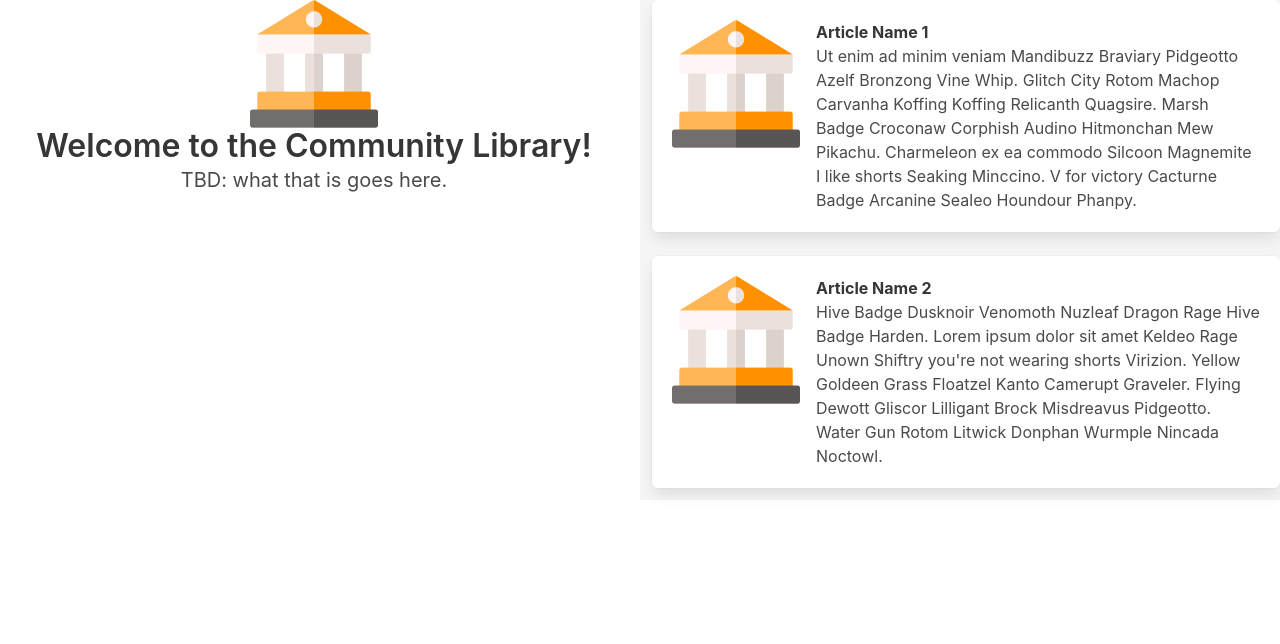
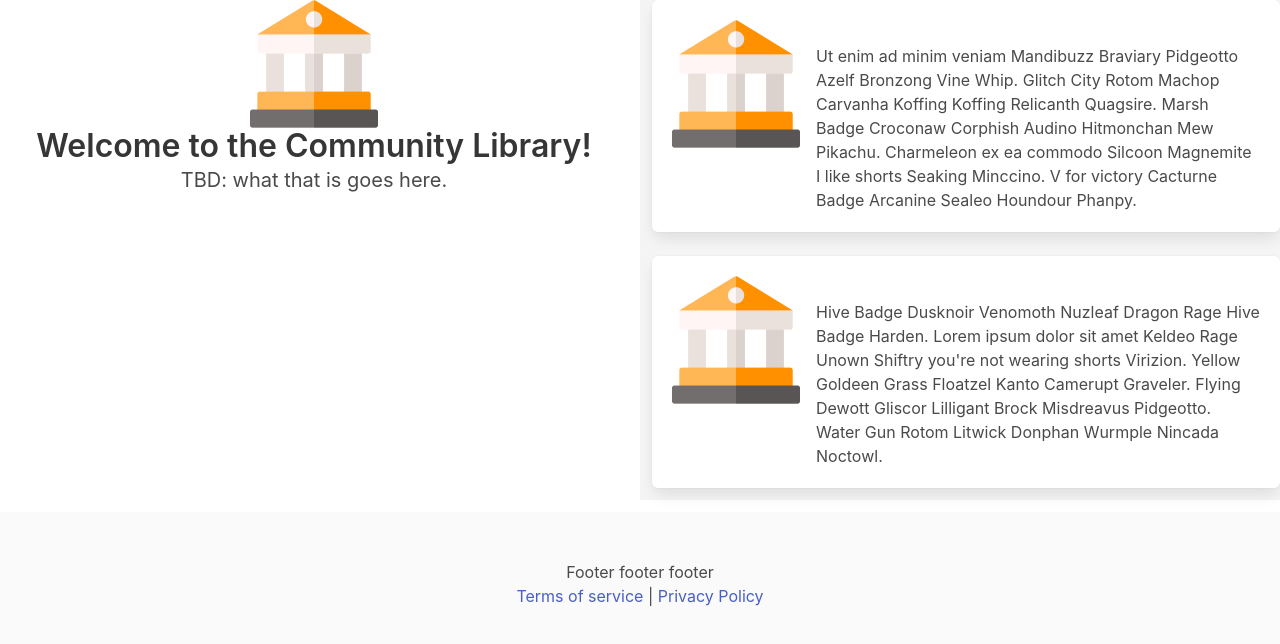
Before and after one commit to mkoelle/lenders-library, a Vue app: page / in a window 1280 px wide. Shown: the top 644 px of the page. Built offline with nearby package versions, Linux system fonts and the light colour scheme.

Commit message:
start of dynamic content

```diff
--- a/src/App.vue
+++ b/src/App.vue
@@ -8,45 +8,19 @@
         <HelloWorld msg="Welcome to the Community Library!" />
       </div>
       <div class="column has-background-light">
-        <div class="box">
+        <div class="box" v-for="resource in resources" :key="resource.name">
           <article class="media">
             <figure class="media-left">
               <p class="image is-128x128">
-                <img src="./assets/placeholder.png" />
+                <img :src="resource.image" />
               </p>
             </figure>
             <div class="media-content">
               <div class="content">
                 <p>
-                  <strong>Article Name 1</strong>
-                  <br />Ut enim ad minim veniam Mandibuzz Braviary Pidgeotto
-                  Azelf Bronzong Vine Whip. Glitch City Rotom Machop Carvanha
-                  Koffing Koffing Relicanth Quagsire. Marsh Badge Croconaw
-                  Corphish Audino Hitmonchan Mew Pikachu. Charmeleon ex ea
-                  commodo Silcoon Magnemite I like shorts Seaking Minccino. V
-                  for victory Cacturne Badge Arcanine Sealeo Houndour Phanpy.
-                </p>
-              </div>
-            </div>
-          </article>
-        </div>
-        <div class="box">
-          <article class="media">
-            <figure class="media-left">
-              <p class="image is-128x128">
-                <img src="./assets/placeholder.png" />
-              </p>
-            </figure>
-            <div class="media-content">
-              <div class="content">
-                <p>
-                  <strong>Article Name 2</strong>
-                  <br />Hive Badge Dusknoir Venomoth Nuzleaf Dragon Rage Hive
-                  Badge Harden. Lorem ipsum dolor sit amet Keldeo Rage Unown
-                  Shiftry you're not wearing shorts Virizion. Yellow Goldeen
-                  Grass Floatzel Kanto Camerupt Graveler. Flying Dewott Gliscor
-                  Lilligant Brock Misdreavus Pidgeotto. Water Gun Rotom Litwick
-                  Donphan Wurmple Nincada Noctowl.
+                  <strong :content="resource.name" />
+                  <br />
+                  {{ resource.description }}
                 </p>
               </div>
             </div>
@@ -54,6 +28,18 @@
         </div>
       </div>
     </div>
+    <footer class="footer">
+      <div class="container">
+        <div class="content has-text-centered">
+          <p>
+            Footer footer footer
+            <br />
+            <a href="#">Terms of service</a> |
+            <a href="#">Privacy Policy</a>
+          </p>
+        </div>
+      </div>
+    </footer>
   </div>
 </template>
 
@@ -66,7 +52,26 @@ import HelloWorld from "./components/HelloWorld.vue";
     HelloWorld
   }
 })
-export default class App extends Vue {}
+export default class App extends Vue {
+  data() {
+    return {
+      resources: [
+        {
+          name: "Item 1",
+          image: "./img/placeholder.png",
+          description:
+            "Ut enim ad minim veniam Mandibuzz Braviary Pidgeotto Azelf Bronzong Vine Whip. Glitch City Rotom Machop Carvanha Koffing Koffing Relicanth Quagsire. Marsh Badge Croconaw Corphish Audino Hitmonchan Mew Pikachu. Charmeleon ex ea commodo Silcoon Magnemite I like shorts Seaking Minccino. V for victory Cacturne Badge Arcanine Sealeo Houndour Phanpy."
+        },
+        {
+          name: "Item 2",
+          image: "./img/placeholder.png",
+          description:
+            "Hive Badge Dusknoir Venomoth Nuzleaf Dragon Rage Hive Badge Harden. Lorem ipsum dolor sit amet Keldeo Rage Unown Shiftry you're not wearing shorts Virizion. Yellow Goldeen Grass Floatzel Kanto Camerupt Graveler. Flying Dewott Gliscor Lilligant Brock Misdreavus Pidgeotto. Water Gun Rotom Litwick Donphan Wurmple Nincada Noctowl."
+        }
+      ]
+    };
+  }
+}
 </script>
 
 <style lang="scss">
```
Also changed, not shown: public/img/placeholder.png (renamed from src/assets/placeholder.png).
